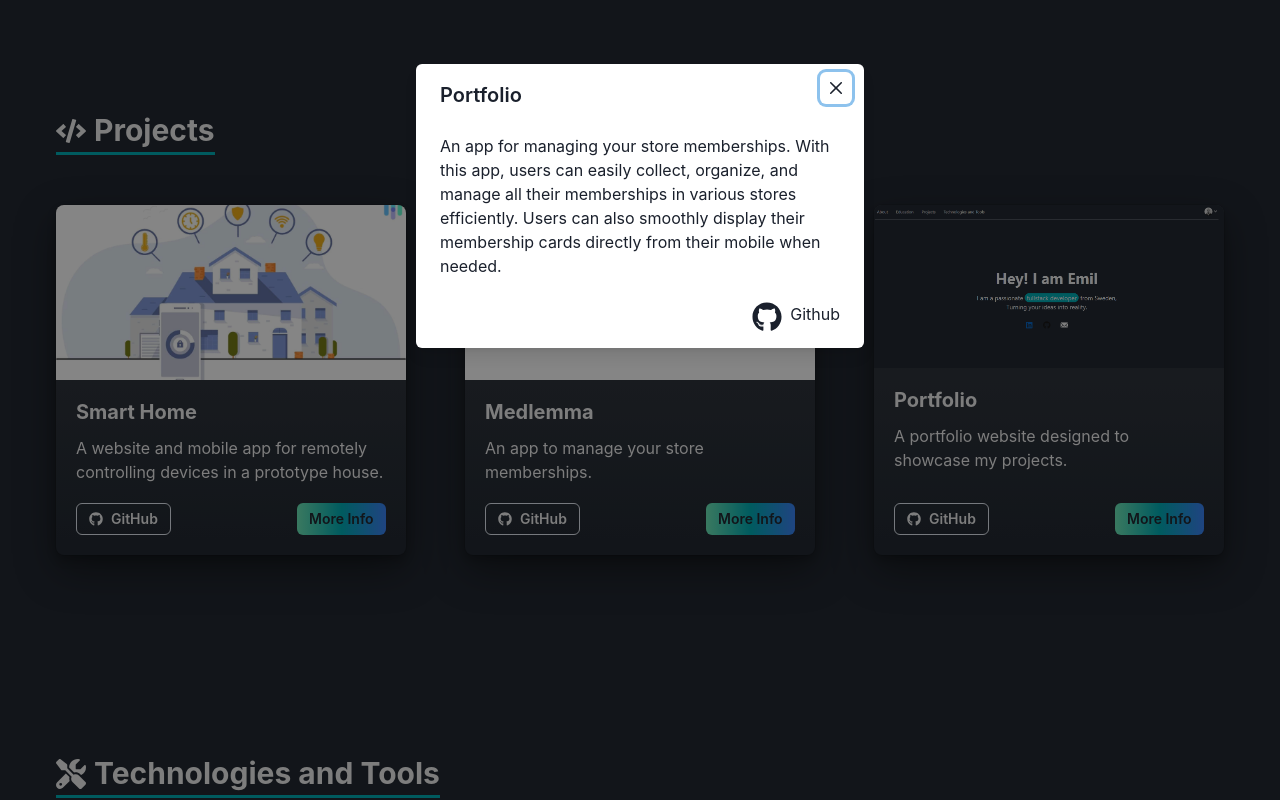
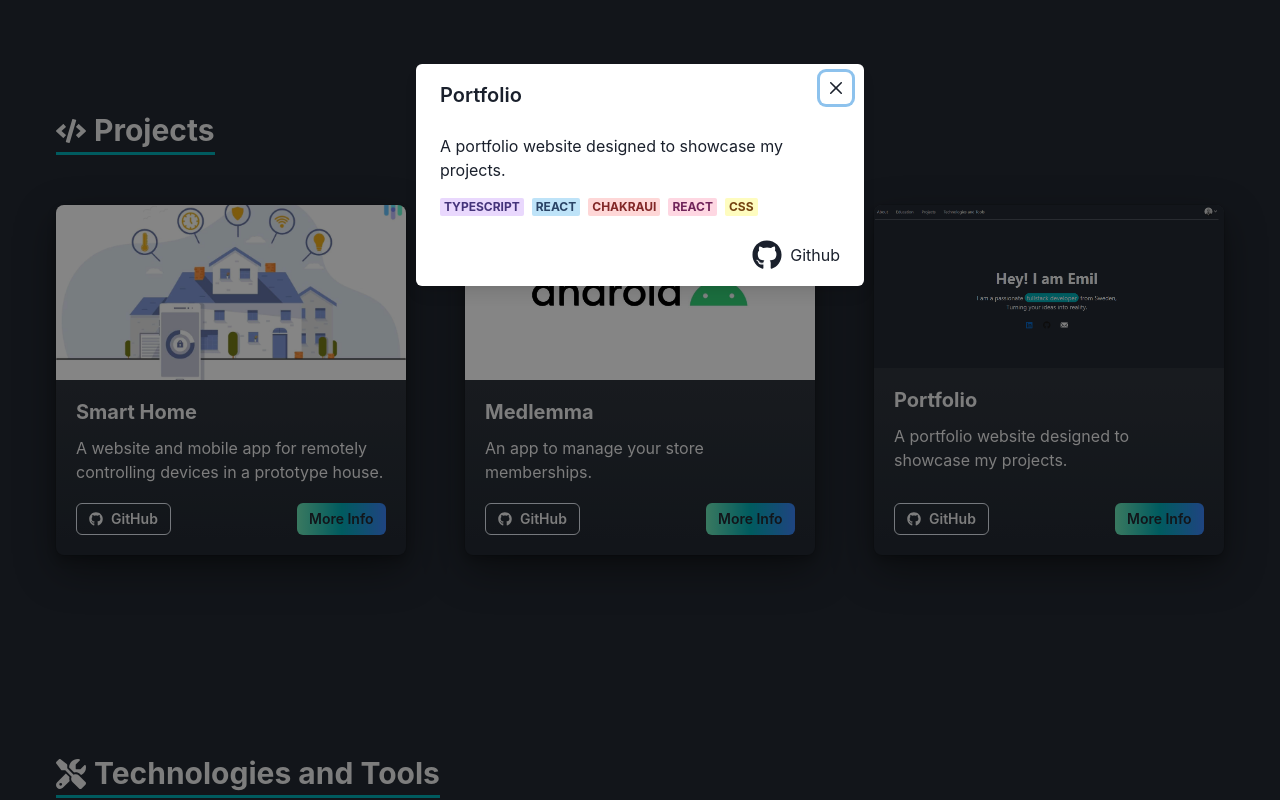
Before and after one commit to JacobssonEmil/Portfolio, a React (Vite) app: page / in a window 1280 px wide. Both pictures are taken after a click on the element "Portfolio". Shown: the part 1336-2136 px from the top of the page. Built offline with nearby package versions, Linux system fonts and the light colour scheme.

Commit message:
Added more info to the project modals

```diff
--- a/src/components/ProjectCards/Medlemma/MedlemmaModal.tsx
+++ b/src/components/ProjectCards/Medlemma/MedlemmaModal.tsx
@@ -8,39 +8,47 @@ import {
   ModalCloseButton,
   Text,
   Link,
+  Badge,
   ButtonGroup,
   Flex,
+  Stack,
 } from '@chakra-ui/react';
 import { FaGithub } from 'react-icons/fa';
 
-  interface MedlemmaModalProps {
+interface SmartHouseoModalProps {
   isOpen: boolean;
   onOpen: () => void;
   onClose: () => void;
 }
 
-  const MedlemmaModal: React.FC<MedlemmaModalProps> = ({ isOpen, onClose }) => {
+const PortfolioModal: React.FC<SmartHouseoModalProps> = ({ isOpen, onClose }) => {
   return (
     <>
       <Modal isOpen={isOpen} onClose={onClose}>
         <ModalOverlay />
-          <ModalContent>
+        <ModalContent ml={2} mr={2}>
           <ModalHeader>Medlemma</ModalHeader>
           <ModalCloseButton />
           <ModalBody>
-              <Text>An app for managing your store memberships. With this app, users can easily collect, organize, and manage all their memberships in various stores efficiently. Users can also smoothly display their membership cards directly from their mobile when needed.</Text>
+            <Text>
+            An app for managing your store memberships. With this app, users can easily collect, organize, and manage all their memberships in various stores efficiently. Users can also smoothly display their membership cards directly from their mobile when needed.</Text>
+            <Stack marginTop="4" direction="row" wrap="wrap" spacing={2}>
+              <Badge colorScheme="purple">Kotlin</Badge>
+              <Badge colorScheme="blue">Jetpack Compose</Badge>
+              <Badge colorScheme="red">Andriod Studio</Badge>
+              <Badge colorScheme="pink">Firebase</Badge>
+            </Stack>
           </ModalBody>
 
           <ModalFooter>
-            <ButtonGroup spacing='2'>
+            <ButtonGroup spacing="2">
               <Link href='https://github.com/JacobssonEmil' isExternal>
-                          <Flex>
+                <Flex align="center">
                   <FaGithub size="30"/>
-                                <Link marginLeft={2} >Github</Link>
+                  <Text marginLeft="2">Github</Text>
                 </Flex>
               </Link>
             </ButtonGroup>
-
           </ModalFooter>
         </ModalContent>
       </Modal>
@@ -48,4 +56,4 @@ import { FaGithub } from 'react-icons/fa';
   );
 }
 
-  export default MedlemmaModal;
+export default PortfolioModal;
--- a/src/components/ProjectCards/Portfolio/PortfolioModal.tsx
+++ b/src/components/ProjectCards/Portfolio/PortfolioModal.tsx
@@ -8,39 +8,48 @@ import {
   ModalCloseButton,
   Text,
   Link,
+  Badge,
   ButtonGroup,
   Flex,
+  Stack,
 } from '@chakra-ui/react';
 import { FaGithub } from 'react-icons/fa';
 
-  interface PortfolioModalProps {
+interface SmartHouseoModalProps {
   isOpen: boolean;
   onOpen: () => void;
   onClose: () => void;
 }
 
-  const PortfolioModal: React.FC<PortfolioModalProps> = ({ isOpen, onClose }) => {
+const PortfolioModal: React.FC<SmartHouseoModalProps> = ({ isOpen, onClose }) => {
   return (
     <>
       <Modal isOpen={isOpen} onClose={onClose}>
         <ModalOverlay />
-          <ModalContent>
+        <ModalContent ml={2} mr={2}>
           <ModalHeader>Portfolio</ModalHeader>
           <ModalCloseButton />
           <ModalBody>
-              <Text>An app for managing your store memberships. With this app, users can easily collect, organize, and manage all their memberships in various stores efficiently. Users can also smoothly display their membership cards directly from their mobile when needed.</Text>
+            <Text>
+            A portfolio website designed to showcase my projects.</Text>
+            <Stack marginTop="4" direction="row" wrap="wrap" spacing={2}>
+              <Badge colorScheme="purple">TypeScript</Badge>
+              <Badge colorScheme="blue">React</Badge>
+              <Badge colorScheme="red">ChakraUI</Badge>
+              <Badge colorScheme="pink">React</Badge>
+              <Badge colorScheme="yellow">CSS</Badge>
+            </Stack>
           </ModalBody>
 
           <ModalFooter>
-            <ButtonGroup spacing='2'>
+            <ButtonGroup spacing="2">
               <Link href='https://github.com/JacobssonEmil' isExternal>
-                          <Flex>
+                <Flex align="center">
                   <FaGithub size="30"/>
-                                <Link marginLeft={2} >Github</Link>
+                  <Text marginLeft="2">Github</Text>
                 </Flex>
               </Link>
             </ButtonGroup>
-
           </ModalFooter>
         </ModalContent>
       </Modal>
```
Lines whose indentation alone changed are shown as unchanged.
